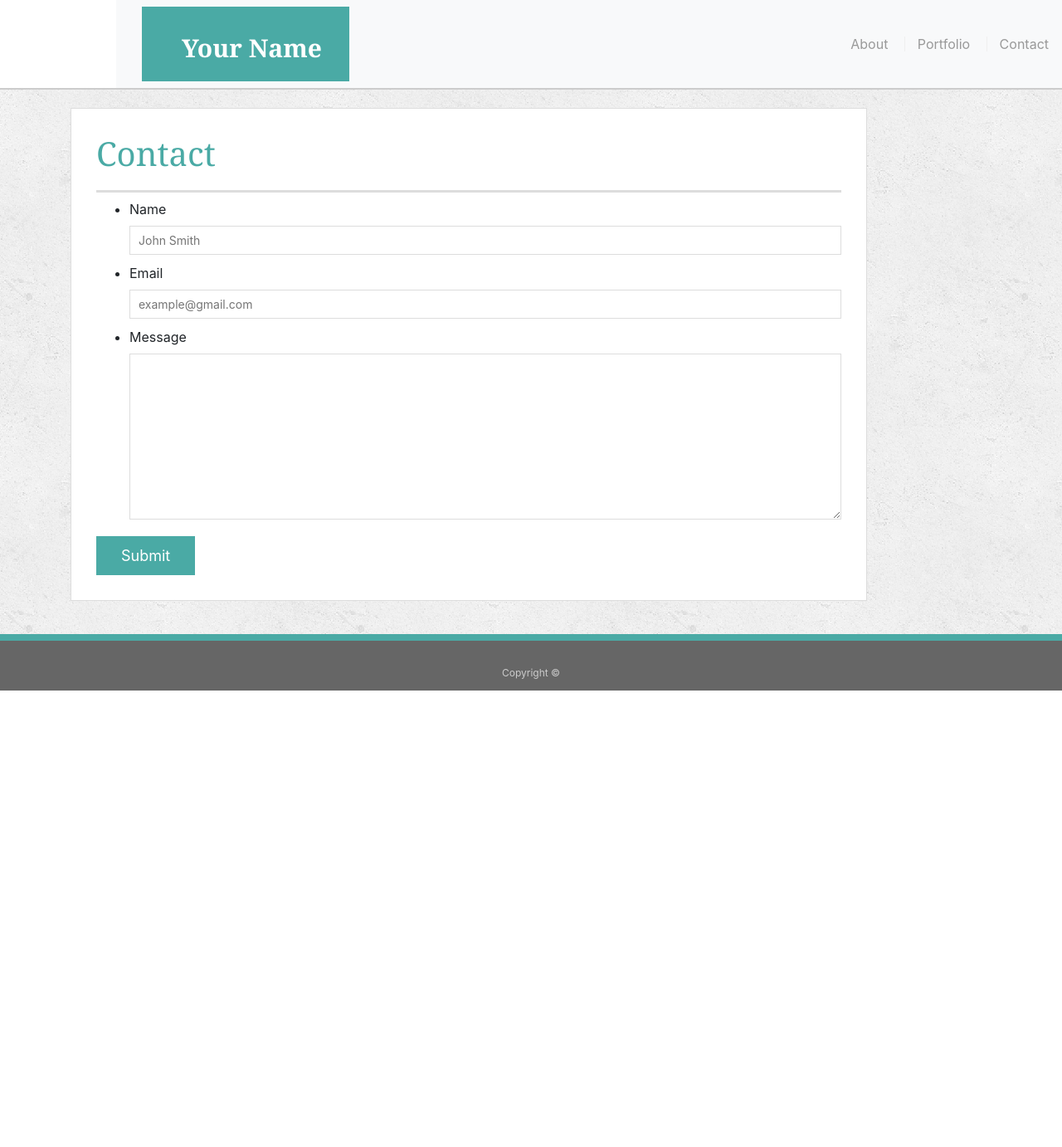
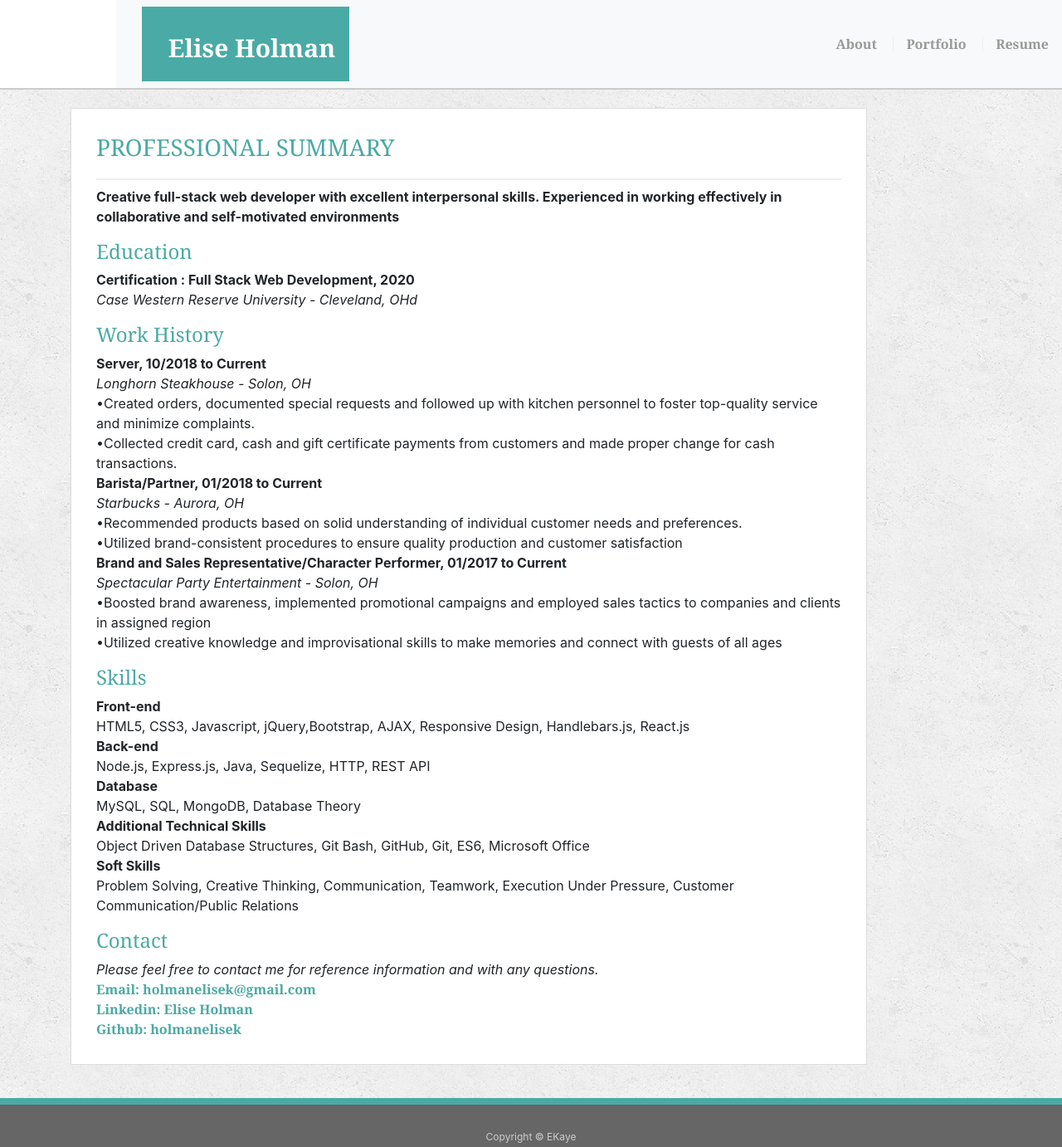
Before and after one commit to holmanelisek/Bootstrap-Portfolio, a plain HTML site: page contact.html in a window 1280 px wide. Shown: the whole page at 83% size. Before the commit the page ends 832 px from the top, so only its background shows below. Drawn offline with nearby package versions, Linux system fonts and the light colour scheme.

Commit message:
resume portfolio cover letter

```diff
--- a/assets/css/style.css
+++ b/assets/css/style.css
@@ -29,10 +29,16 @@ p {
 p:last-child {
   margin-bottom: 0;
 }
+a{
+  font-family: Georgia, Times, "Times New Roman", serif;
+  font-weight: 700;
+  color: #4aaaa5;
+}
 
 h1,
 h2,
-h3 {
+h3,
+h4 {
   font-family: Georgia, Times, "Times New Roman", serif;
   font-weight: 700;
   color: #4aaaa5;
@@ -145,9 +151,6 @@ h3, h2 {
   overflow: auto;
 }
 
-.work:nth-child(even) {
-  margin-right: 40px;
-}
 
 .work img {
   width: 100%;
--- a/contact.html
+++ b/contact.html
@@ -3,47 +3,84 @@
 
 <head>
   <meta charset="UTF-8">
-  <title>Contact | Your Name</title>
+  <title>Resume | Your Name</title>
   <link rel="stylesheet" type="text/css" href="assets/css/style.css">
-  <link rel="stylesheet" href="https://stackpath.bootstrapcdn.com/bootstrap/4.3.1/css/bootstrap.min.css" integrity="sha384-ggOyR0iXCbMQv3Xipma34MD+dH/1fQ784/j6cY/iJTQUOhcWr7x9JvoRxT2MZw1T" crossorigin="anonymous">
+  <link rel="stylesheet" href="https://stackpath.bootstrapcdn.com/bootstrap/4.3.1/css/bootstrap.min.css"
+    integrity="sha384-ggOyR0iXCbMQv3Xipma34MD+dH/1fQ784/j6cY/iJTQUOhcWr7x9JvoRxT2MZw1T" crossorigin="anonymous">
 </head>
 
 <body>
 
   <header id="masthead">
     <nav class="container navbar navbar-light bg-light">
-    <a class="navbar-brand" href="index.html" id="logo">Your Name</a>
-    <div>
-      <a href="index.html">About</a>
-      <a href="portfolio.html">Portfolio</a>
-      <a href="contact.html">Contact</a>
-    </div>
-  </nav>
+      <a class="navbar-brand" href="index.html" id="logo">Elise Holman</a>
+      <div>
+        <a href="index.html">About</a>
+        <a href="portfolio.html">Portfolio</a>
+        <a href="contact.html">Resume</a>
+      </div>
+    </nav>
   </header>
 
 
 
   <div id="main-container" class="container">
     <section class="main-section">
-      <h1>Contact</h1>
+      <h3>PROFESSIONAL SUMMARY</h3>
+      <p><strong>Creative full-stack web developer with excellent interpersonal skills.
+          Experienced in working effectively in collaborative and self-motivated
+          environments</strong></p>
+      <h4>Education</h2>
+        <p><strong>Certification : Full Stack Web Development, 2020 </strong><br />
+          <i>Case Western Reserve University - Cleveland, OHd</i></p>
+        <h4>Work History</h4>
+        <p>
+          <strong>Server, 10/2018 to Current </strong><br />
+          <i>Longhorn Steakhouse - Solon, OH</i><br />
+          •Created orders, documented special requests and followed up with kitchen
+          personnel to foster top-quality service and minimize complaints.<br />
+          •Collected credit card, cash and gift certificate payments from customers and
+          made proper change for cash transactions.<br />
+          <strong>Barista/Partner, 01/2018 to Current</strong><br />
+          <i>Starbucks - Aurora, OH</i><br />
+          •Recommended products based on solid understanding of individual customer
+          needs and preferences.<br />
+          •Utilized brand-consistent procedures to ensure quality production and
+          customer satisfaction<br />
+          <strong>Brand and Sales Representative/Character Performer, 01/2017 to
+            Current</strong><br />
+          <i>Spectacular Party Entertainment - Solon, OH</i><br />
+          •Boosted brand awareness, implemented promotional campaigns and
+          employed sales tactics to companies and clients in assigned region<br />
+          •Utilized creative knowledge and improvisational skills to make memories and
+          connect with guests of all ages
+        </p>
+        <h4>Skills</h4>
+        <p>
+          <strong>Front-end</strong> <br />
+          HTML5, CSS3, Javascript, jQuery,Bootstrap, AJAX, Responsive Design, Handlebars.js, React.js <br />
+          <strong>Back-end</strong> <br />
+          Node.js, Express.js, Java, Sequelize,
+          HTTP, REST API <br />
+          <strong>Database</strong> <br />
+          MySQL, SQL, MongoDB, Database Theory <br />
+          <strong>Additional Technical Skills</strong> <br />
+          Object Driven Database Structures, Git
+          Bash, GitHub, Git, ES6, Microsoft Office <br />
+          <strong>Soft Skills</strong> <br />
+          Problem Solving, Creative Thinking,
+          Communication, Teamwork, Execution
+          Under Pressure, Customer
+          Communication/Public Relations
+          <br />
+        </p>
+        <h4>Contact</h4>
+        <p><i>Please feel free to contact me for reference information and with any questions.</i><br />
+          <a style="color: #4aaaa5">Email: holmanelisek@gmail.com</astyle="color: #4aaaa5"> <br />
+          <a href="https://www.linkedin.com/in/elise-holman-24a55518b/" style="color: #4aaaa5">Linkedin: Elise Holman</a> <br />
+          <a href="https://github.com/holmanelisek" style="color: #4aaaa5">Github: holmanelisek</a>
+          </p>
 
-      <form id="contact-form">
-        <ul>
-          <li>
-            <label for="name">Name</label>
-            <input type="text" id="name" name="name" placeholder="John Smith" required="required">
-          </li>
-          <li>
-            <label for="email">Email</label>
-            <input type="email" id="email" name="email" placeholder="example@gmail.com" required="required">
-          </li>
-          <li>
-            <label for="message">Message</label>
-            <textarea id="message" name="message" required="required"></textarea>
-          </li>
-        </ul>
-        <input type="submit">
-      </form>
 
     </section>
 
@@ -51,7 +88,7 @@
 
   <footer>
     <div class="container">
-      Copyright &copy;
+      Copyright &copy; EKaye
     </div>
   </footer>
 </body>
```
Also changed, not shown: index.html (+15 -6 lines), portfolio.html (+35 -15 lines), assets/images/istockphoto-519387158-612x612.jpg (added), assets/images/istockphoto-943292690-612x612.jpg (added), assets/images/profile.jpg, assets/images/vesta.jpg (added).
